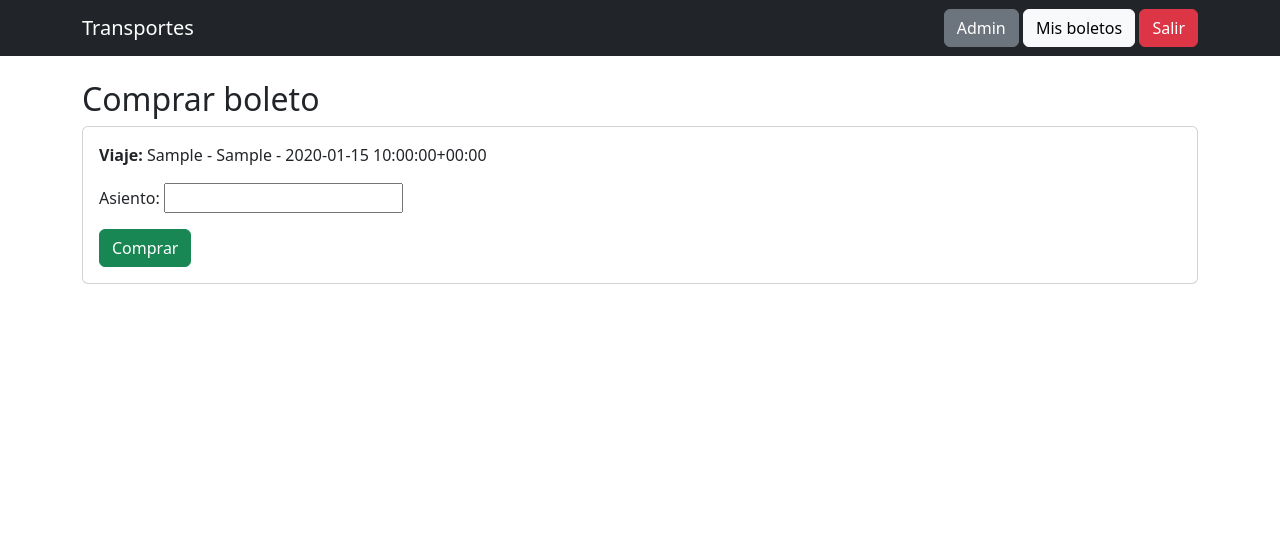
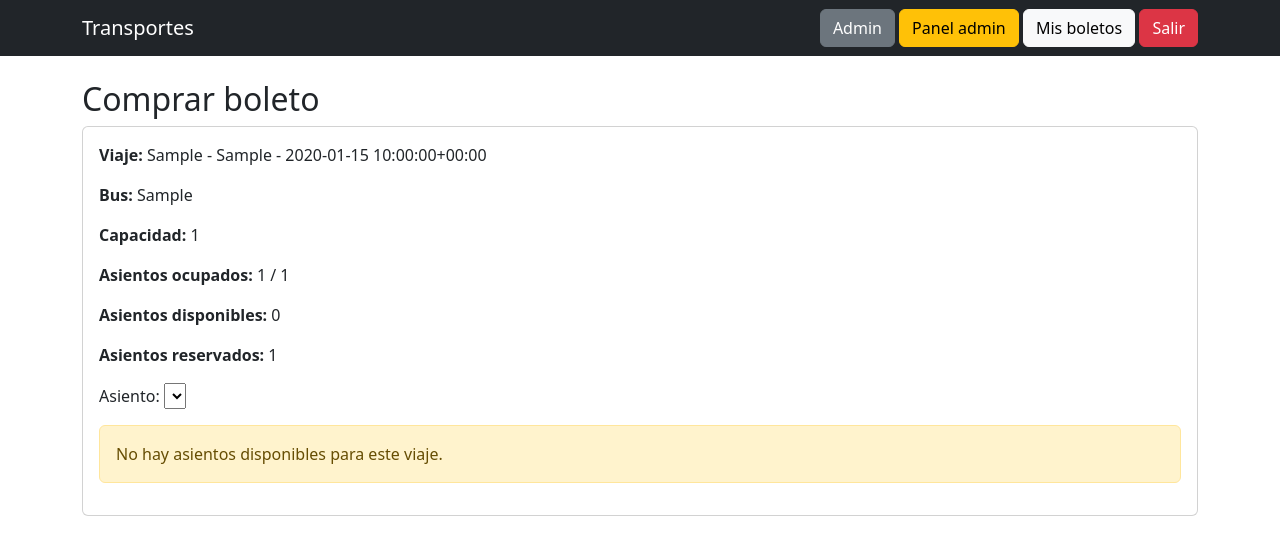
Before and after one commit to barcagt/transporte, a Django app: page /comprar/1/ in a window 1280 px wide. Shown: the top 555 px of the page. Run offline with Django 5.2, Linux system fonts and the light colour scheme; a user stored in the database is signed in; tables that the repository leaves empty hold one stand-in row (values such as "Sample post"); lists and menus that the app fills with data are empty.

Commit message:
Nuevas funciones para el programa

```diff
--- a/config/urls.py
+++ b/config/urls.py
@@ -26,4 +26,5 @@ urlpatterns = [
     path('logout/', views.logout_view, name='logout'),
     path('comprar/<int:viaje_id>/', views.comprar_boleto, name='comprar_boleto'),
     path('mis-boletos/', views.mis_boletos, name='mis_boletos'),
+    path('admin-gestion/', views.admin_panel, name='admin_panel'),
 ]
--- a/core/forms.py
+++ b/core/forms.py
@@ -1,11 +1,40 @@
 from django import forms
-from .models import Boleto
+from .models import Boleto, Bus, Ruta, Viaje
 
 class BoletoForm(forms.ModelForm):
+    asiento = forms.ChoiceField(label='Asiento')
+
     class Meta:
         model = Boleto
         fields = ['asiento']
 
-    def clean(self):
-        # Evita validación prematura
-        return self.cleaned_data
+    def __init__(self, *args, available_seats=None, **kwargs):
+        super().__init__(*args, **kwargs)
+        choices = []
+        if available_seats is not None:
+            choices = [(str(seat), str(seat)) for seat in available_seats]
+        self.fields['asiento'].choices = choices
+
+    def clean_asiento(self):
+        asiento = self.cleaned_data.get('asiento')
+        return int(asiento)
+
+class BusForm(forms.ModelForm):
+    class Meta:
+        model = Bus
+        fields = ['placa', 'capacidad']
+
+class RutaForm(forms.ModelForm):
+    class Meta:
+        model = Ruta
+        fields = ['origen', 'destino', 'precio']
+
+class ViajeForm(forms.ModelForm):
+    fecha_hora = forms.DateTimeField(
+        widget=forms.DateTimeInput(attrs={'type': 'datetime-local'}),
+        input_formats=['%Y-%m-%dT%H:%M']
+    )
+
+    class Meta:
+        model = Viaje
+        fields = ['bus', 'ruta', 'fecha_hora']
--- a/core/models.py
+++ b/core/models.py
@@ -54,6 +54,13 @@ class Boleto(models.Model):
         if self.asiento > self.viaje.bus.capacidad:
             raise ValidationError("Número de asiento excede capacidad del bus")
 
+        # Validar conflicto horario para el pasajero
+        if Boleto.objects.filter(
+            pasajero=self.pasajero,
+            viaje__fecha_hora=self.viaje.fecha_hora
+        ).exclude(id=self.id).exists():
+            raise ValidationError("Ya tienes un viaje con la misma fecha y hora.")
+
         # Validar cantidad de boletos
         boletos = Boleto.objects.filter(viaje=self.viaje).count()
         if boletos >= self.viaje.bus.capacidad:
--- a/core/templates/base.html
+++ b/core/templates/base.html
@@ -12,6 +12,9 @@
 
     <div>
       <a class="btn btn-secondary" href="/admin/">Admin</a>
+      {% if user.is_staff %}
+        <a class="btn btn-warning" href="{% url 'admin_panel' %}">Panel admin</a>
+      {% endif %}
       {% if user.is_authenticated %}
         <a class="btn btn-light" href="/mis-boletos/">Mis boletos</a>
         <a class="btn btn-danger" href="/logout/">Salir</a>
--- a/core/templates/comprar.html
+++ b/core/templates/comprar.html
@@ -5,11 +5,23 @@
 
 <div class="card p-3">
     <p><strong>Viaje:</strong> {{ viaje }}</p>
+    <p><strong>Bus:</strong> {{ viaje.bus.placa }}</p>
+    <p><strong>Capacidad:</strong> {{ capacidad }}</p>
+    <p><strong>Asientos ocupados:</strong> {{ ocupados|length }} / {{ capacidad }}</p>
+    <p><strong>Asientos disponibles:</strong> {{ disponibles|length }}</p>
+
+    {% if ocupados %}
+        <p><strong>Asientos reservados:</strong> {{ ocupados|join:", " }}</p>
+    {% endif %}
 
     <form method="post">
         {% csrf_token %}
         {{ form.as_p }}
-        <button class="btn btn-success">Comprar</button>
+        {% if disponibles %}
+            <button class="btn btn-success">Comprar</button>
+        {% else %}
+            <div class="alert alert-warning">No hay asientos disponibles para este viaje.</div>
+        {% endif %}
     </form>
 </div>
 {% endblock %}
--- a/core/views.py
+++ b/core/views.py
@@ -2,8 +2,8 @@ from django.shortcuts import render, get_object_or_404, redirect
 from django.contrib.auth.decorators import login_required
 from django.contrib.auth import login, logout, authenticate
 from django.contrib.auth.models import User
-from .models import Viaje, Boleto, Pasajero
-from .forms import BoletoForm
+from .models import Viaje, Boleto, Pasajero, Bus, Ruta
+from .forms import BoletoForm, BusForm, RutaForm, ViajeForm
 
 def lista_viajes(request):
     viajes = Viaje.objects.all()
@@ -62,25 +62,77 @@ def comprar_boleto(request, viaje_id):
         }
     )
 
+    ocupados = list(Boleto.objects.filter(viaje=viaje).values_list('asiento', flat=True))
+    capacidad = viaje.bus.capacidad
+    disponibles = [s for s in range(1, capacidad + 1) if s not in ocupados]
+
     if request.method == 'POST':
-        form = BoletoForm(request.POST)
+        form = BoletoForm(request.POST, available_seats=disponibles)
         if form.is_valid():
             boleto = form.save(commit=False)
             boleto.viaje = viaje
             boleto.pasajero = pasajero
 
             try:
-                boleto.full_clean()  # Valida con viaje asignado
+                boleto.full_clean()
                 boleto.save()
                 return redirect('mis_boletos')
             except Exception as e:
                 form.add_error(None, e)
     else:
-        form = BoletoForm()
+        form = BoletoForm(available_seats=disponibles)
 
     return render(request, 'comprar.html', {
         'form': form,
-        'viaje': viaje
+        'viaje': viaje,
+        'ocupados': ocupados,
+        'disponibles': disponibles,
+        'capacidad': capacidad
+    })
+
+@login_required
+def admin_panel(request):
+    if not request.user.is_staff:
+        return redirect('lista_viajes')
+
+    buses = Bus.objects.all()
+    rutas = Ruta.objects.all()
+    viajes = Viaje.objects.all().order_by('fecha_hora')
+    mensaje = ''
+
+    bus_form = BusForm(prefix='bus')
+    ruta_form = RutaForm(prefix='ruta')
+    viaje_form = ViajeForm(prefix='viaje')
+
+    if request.method == 'POST':
+        form_type = request.POST.get('form_type')
+        if form_type == 'bus':
+            bus_form = BusForm(request.POST, prefix='bus')
+            if bus_form.is_valid():
+                bus_form.save()
+                mensaje = 'Bus creado correctamente.'
+                bus_form = BusForm(prefix='bus')
+        elif form_type == 'ruta':
+            ruta_form = RutaForm(request.POST, prefix='ruta')
+            if ruta_form.is_valid():
+                ruta_form.save()
+                mensaje = 'Ruta creada correctamente.'
+                ruta_form = RutaForm(prefix='ruta')
+        elif form_type == 'viaje':
+            viaje_form = ViajeForm(request.POST, prefix='viaje')
+            if viaje_form.is_valid():
+                viaje_form.save()
+                mensaje = 'Viaje creado correctamente.'
+                viaje_form = ViajeForm(prefix='viaje')
+
+    return render(request, 'admin_panel.html', {
+        'buses': buses,
+        'rutas': rutas,
+        'viajes': viajes,
+        'bus_form': bus_form,
+        'ruta_form': ruta_form,
+        'viaje_form': viaje_form,
+        'mensaje': mensaje,
     })
 
 @login_required
```
Also changed, not shown: core/templates/admin_panel.html (added, +80 -0 lines).
